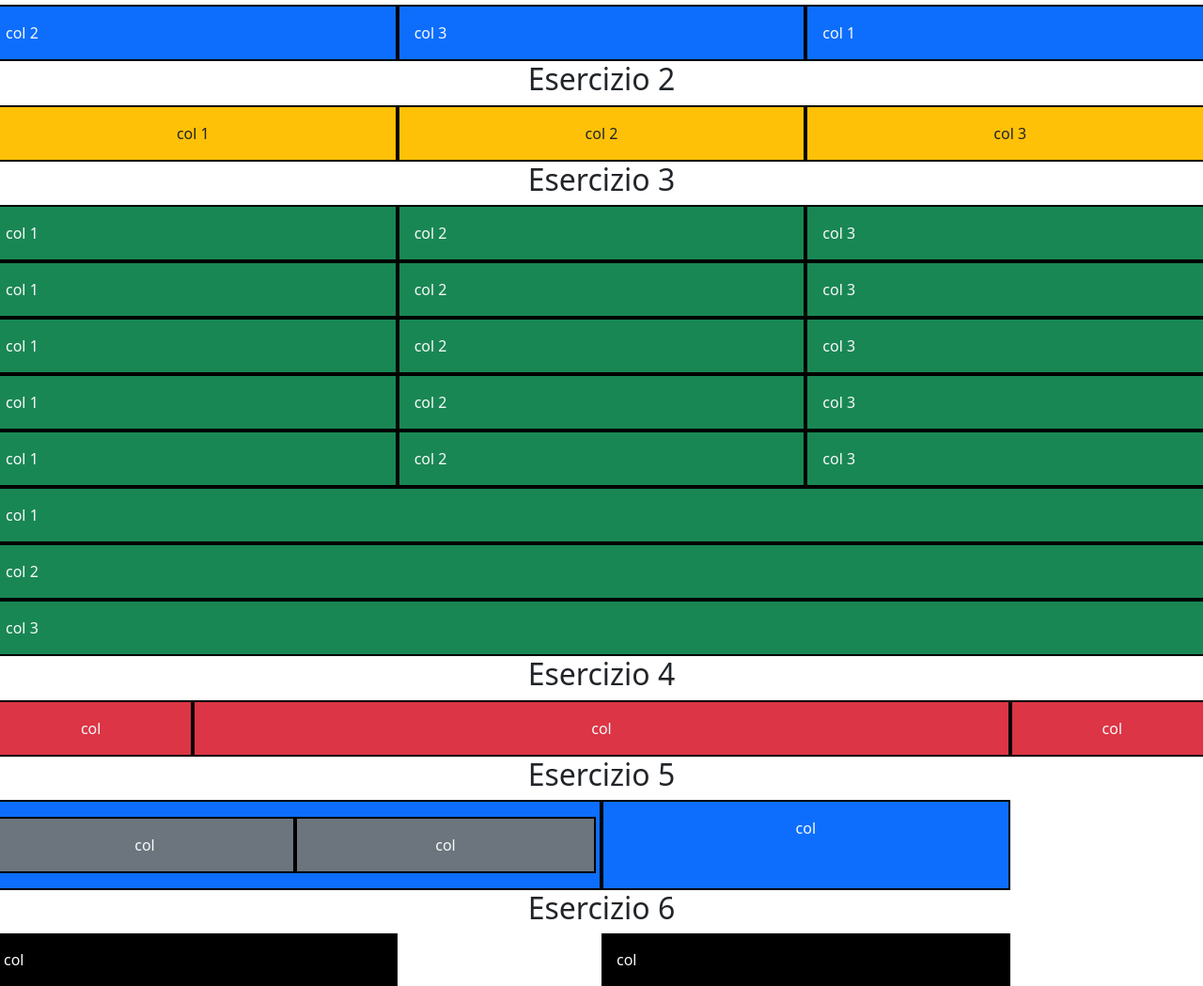
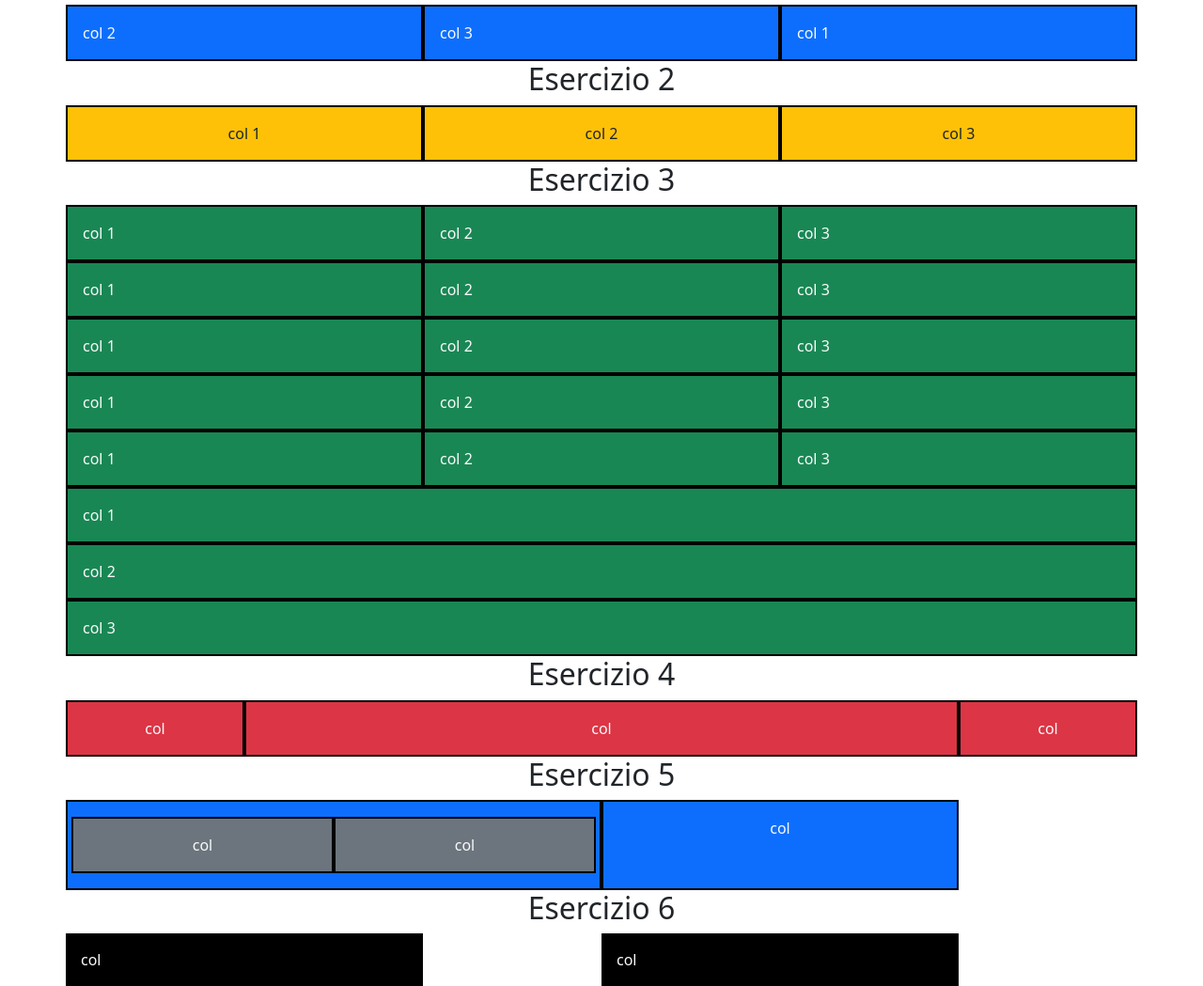
Before and after one commit to notdav04/U2-S6-L1-esercizio, a plain HTML site: page index.html in a window 1280 px wide. Shown: the part 97-1146 px from the top of the page at 94% size. Drawn offline with nearby package versions, Linux system fonts and the light colour scheme.

Commit message:
fixed container

```diff
--- a/index.html
+++ b/index.html
@@ -16,6 +16,7 @@
       <h1 class="text-center">Pratica con il grid system</h1>
     </div>
     <h2 class="text-center">Esercizio 1</h2>
+    <div class="container">
       <div class="md row text-light">
         <div class="col-md bg-primary border border-2 border-black p-3">
           col 2
@@ -27,8 +28,10 @@
           col 1
         </div>
       </div>
+    </div>
 
     <h2 class="text-center">Esercizio 2</h2>
+    <div class="container">
       <div class="row text-center">
         <div class="col-md border border-2 border-black p-3 bg-warning">
           col 1
@@ -40,7 +43,9 @@
           col 3
         </div>
       </div>
+    </div>
     <h2 class="text-center">Esercizio 3</h2>
+    <div class="container">
       <div class="row">
         <div class="col bg-success p-3 text-light border border-2 border-black">
           col 1
@@ -52,6 +57,8 @@
           col 3
         </div>
       </div>
+    </div>
+    <div class="container">
       <div class="row">
         <div
           class="col-sm bg-success p-3 text-light border border-2 border-black"
@@ -69,6 +76,8 @@
           col 3
         </div>
       </div>
+    </div>
+    <div class="container">
       <div class="row">
         <div
           class="col-md bg-success p-3 text-light border border-2 border-black"
@@ -86,6 +95,8 @@
           col 3
         </div>
       </div>
+    </div>
+    <div class="container">
       <div class="row">
         <div
           class="col-lg bg-success p-3 text-light border border-2 border-black"
@@ -103,6 +114,8 @@
           col 3
         </div>
       </div>
+    </div>
+    <div class="container">
       <div class="row">
         <div
           class="col-xl bg-success p-3 text-light border border-2 border-black"
@@ -120,6 +133,8 @@
           col 3
         </div>
       </div>
+    </div>
+    <div class="container">
       <div class="row">
         <div
           class="col-xxl bg-success p-3 text-light border border-2 border-black"
@@ -137,7 +152,9 @@
           col 3
         </div>
       </div>
+    </div>
     <h2 class="text-center">Esercizio 4</h2>
+    <div class="container">
       <div class="row">
         <div
           class="col-2 bg-danger text-light p-3 border border-2 border-black text-center"
@@ -155,7 +172,9 @@
           col
         </div>
       </div>
+    </div>
     <h2 class="text-center">Esercizio 5</h2>
+    <div class="container">
       <div class="row text-light text-center">
         <div class="col-md-6 bg-primary p-3 border border-2 border-black">
           <div class="row">
@@ -171,10 +190,13 @@
           col
         </div>
       </div>
+    </div>
     <h2 class="text-center">Esercizio 6</h2>
+    <div class="container">
       <div class="row">
         <div class="col-md-4 bg-black text-light p-3">col</div>
         <div class="col-md-4 offset-md-2 bg-black text-light p-3">col</div>
       </div>
+    </div>
   </body>
 </html>
```
Lines whose indentation alone changed are shown as unchanged.
